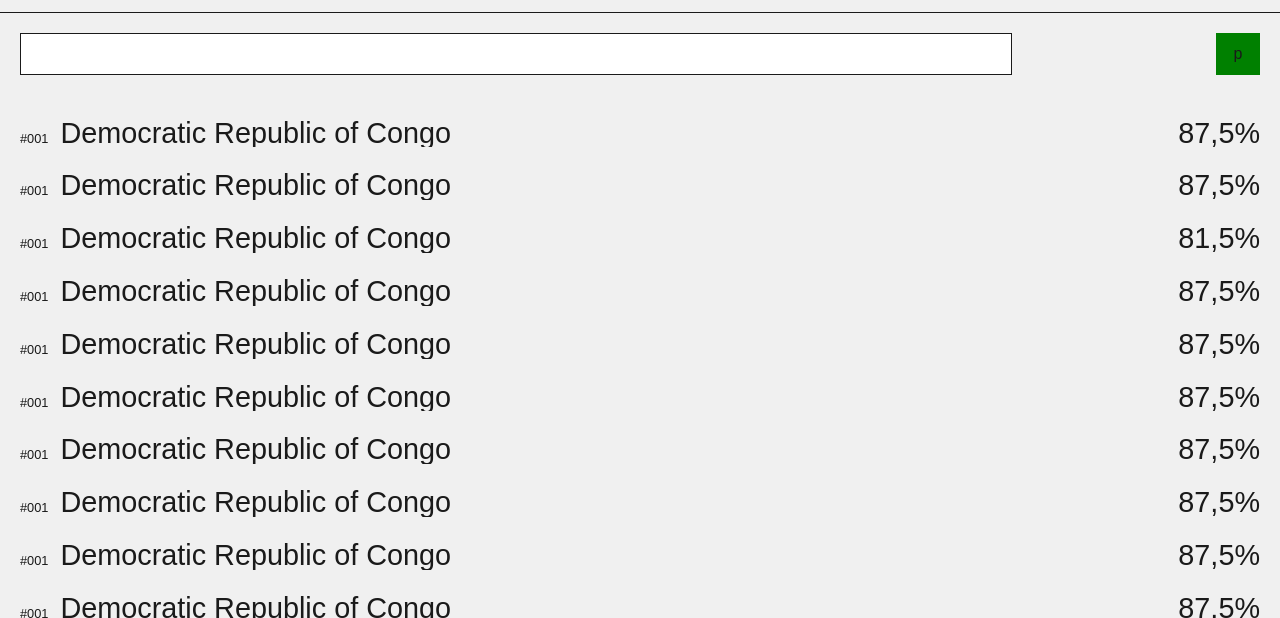
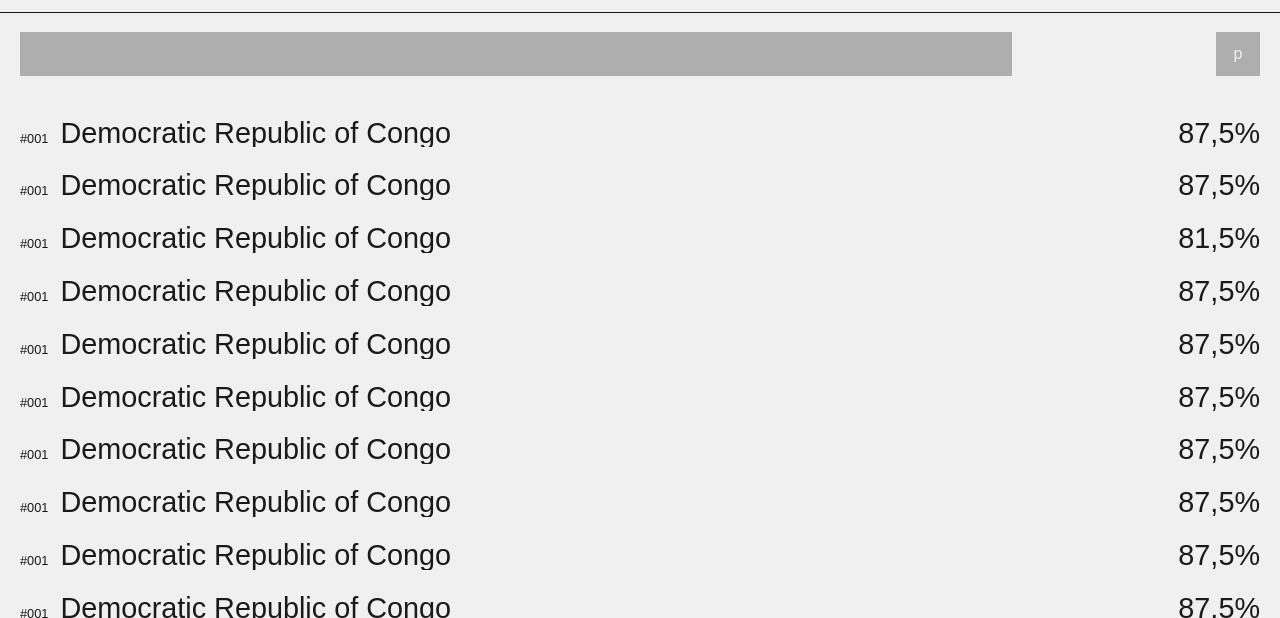
Before and after one commit to daveee00/synchro-webapp-final-version, a plain HTML site: page index.html in a window 1280 px wide. Shown: the part 182-800 px from the top of the page. Drawn offline with Linux system fonts and the light colour scheme; a web font is replaced by a local one.

Commit message:
search style correction

```diff
--- a/style/subsections/world-subsection.css
+++ b/style/subsections/world-subsection.css
@@ -124,15 +124,20 @@
   flex-direction: row;
   align-items: center;
   justify-content: space-between;
+  opacity: 0.3;
+
 }
 #world-rank-overlay .upper-content-wrap .search-wrap input {
   border: var(--border);
   border-radius: 0;
   width: 80%;
-  height: calc(100% - 40px);
+  height: 44px;
+  background: var(--secondary-color);
 }
 #world-rank-overlay .upper-content-wrap .search-wrap button {
-  background: green;
-  height: calc(100% - 40px);
+  height: 44px;
   aspect-ratio: 1;
+  border: var(--border);
+  background: var(--secondary-color);
+  color: var(--primary-color);
 }
```
